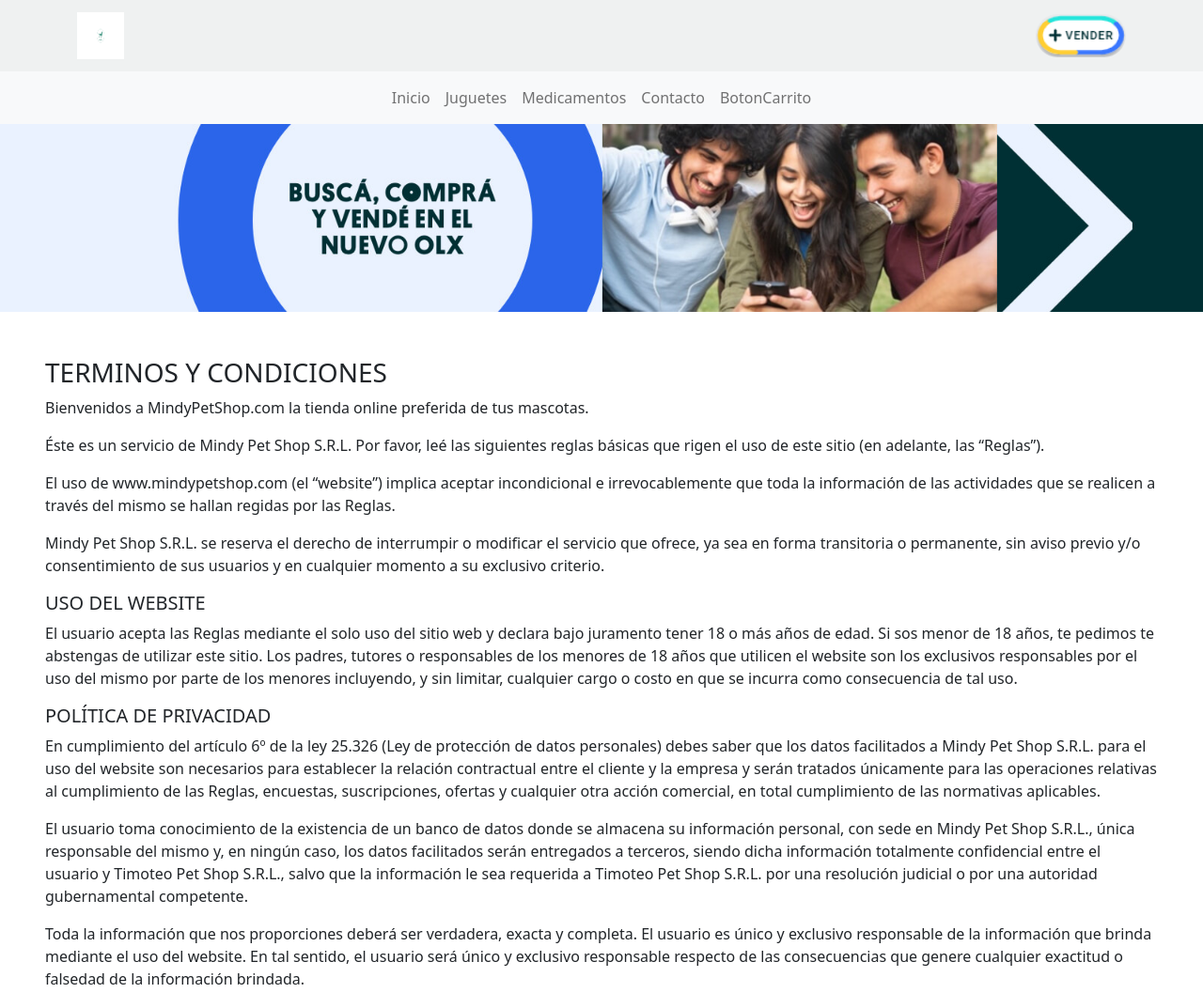
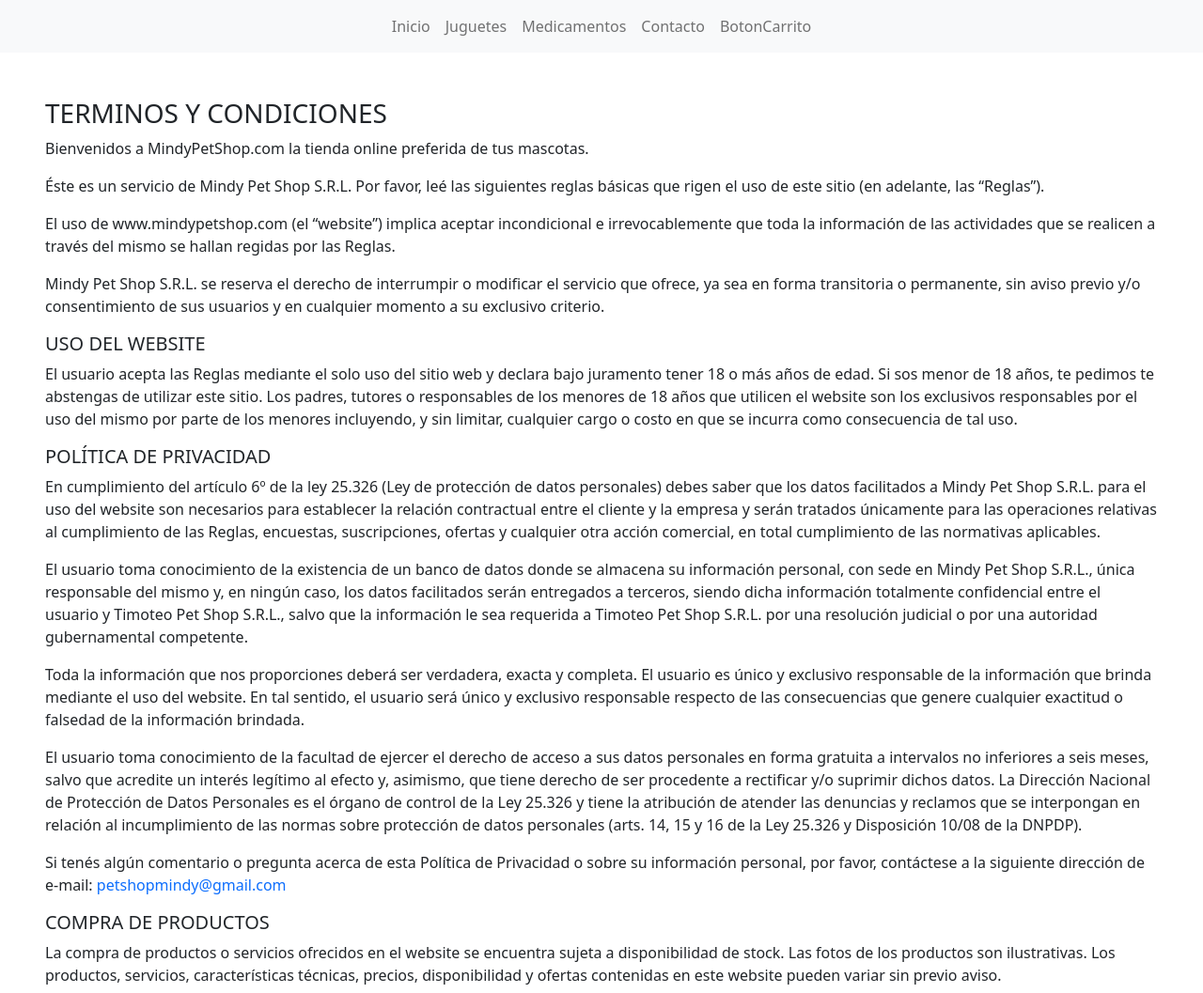
Before and after one commit to HU-CODERS/PP-PetShop, a plain HTML site: page tyc.html in a window 1280 px wide. Shown: the top 1057 px of the page at 94% size. Drawn offline with nearby package versions, Linux system fonts and the light colour scheme.

Commit message:
Update and rename terminos.html to tyc.html

```diff
--- a/terminos.html
+++ b/tyc.html
@@ -7,25 +7,12 @@
     <meta name="viewport" content="width=device-width, initial-scale=1.0">
     <title></title>
     <link rel="icon" href="./favicon.ico" />
-    <title> </title>
     <link href="https://cdn.jsdelivr.net/npm/bootstrap@5.0.2/dist/css/bootstrap.min.css" rel="stylesheet"
         integrity="sha384-EVSTQN3/azprG1Anm3QDgpJLIm9Nao0Yz1ztcQTwFspd3yD65VohhpuuCOmLASjC" crossorigin="anonymous" />
     <link rel="stylesheet" href="/style.css" />
 </head>
-<header>
-
     <body>
-        <nav class="navbar navbar-light bg-light sticky-top BackG_Color_Grey">
-            <div class="container">
-                <a class="navbar-brand" href="#">
-                    <img src="/mindy-logo.png" alt="" width="50" height="50" />
-                </a>
-                <div>
-
-                </div>
-                <a href="#"><img class="Img_vender_Style" src="/assets/button.png" alt="button" /></a>
-            </div>
-        </nav>
+        <header>
         <nav class="navbar navbar-expand-lg navbar-light bg-light NavBar_2_Style">
             <div class="container-fluid">
                 <button class="navbar-toggler" type="button" data-bs-toggle="collapse"
@@ -54,11 +41,10 @@
                 </div>
             </div>
         </nav>
-        <div class="banner"></div>
 </header>
 
 <body>
-    <section class="content col-md-12 p-5">
+    <section class="content col-md-12 p-5 justify-content-center flex-grow-1">
         <h3>TERMINOS Y CONDICIONES</h3>
         <p>Bienvenidos a MindyPetShop.com la tienda online preferida de tus mascotas.</p>
         <p>Éste es un servicio de Mindy Pet Shop S.R.L. Por favor, leé las siguientes reglas básicas que rigen el uso de
```
